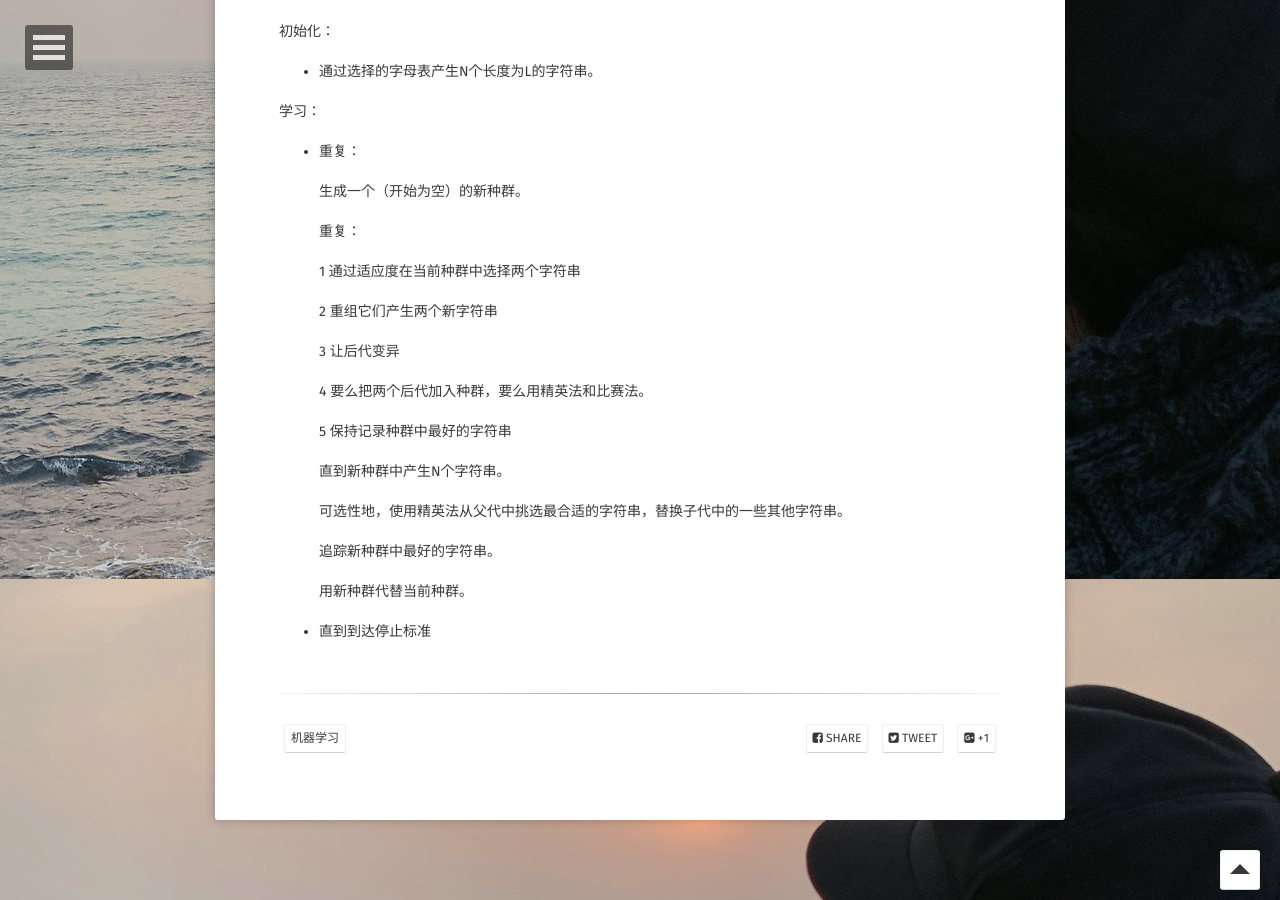
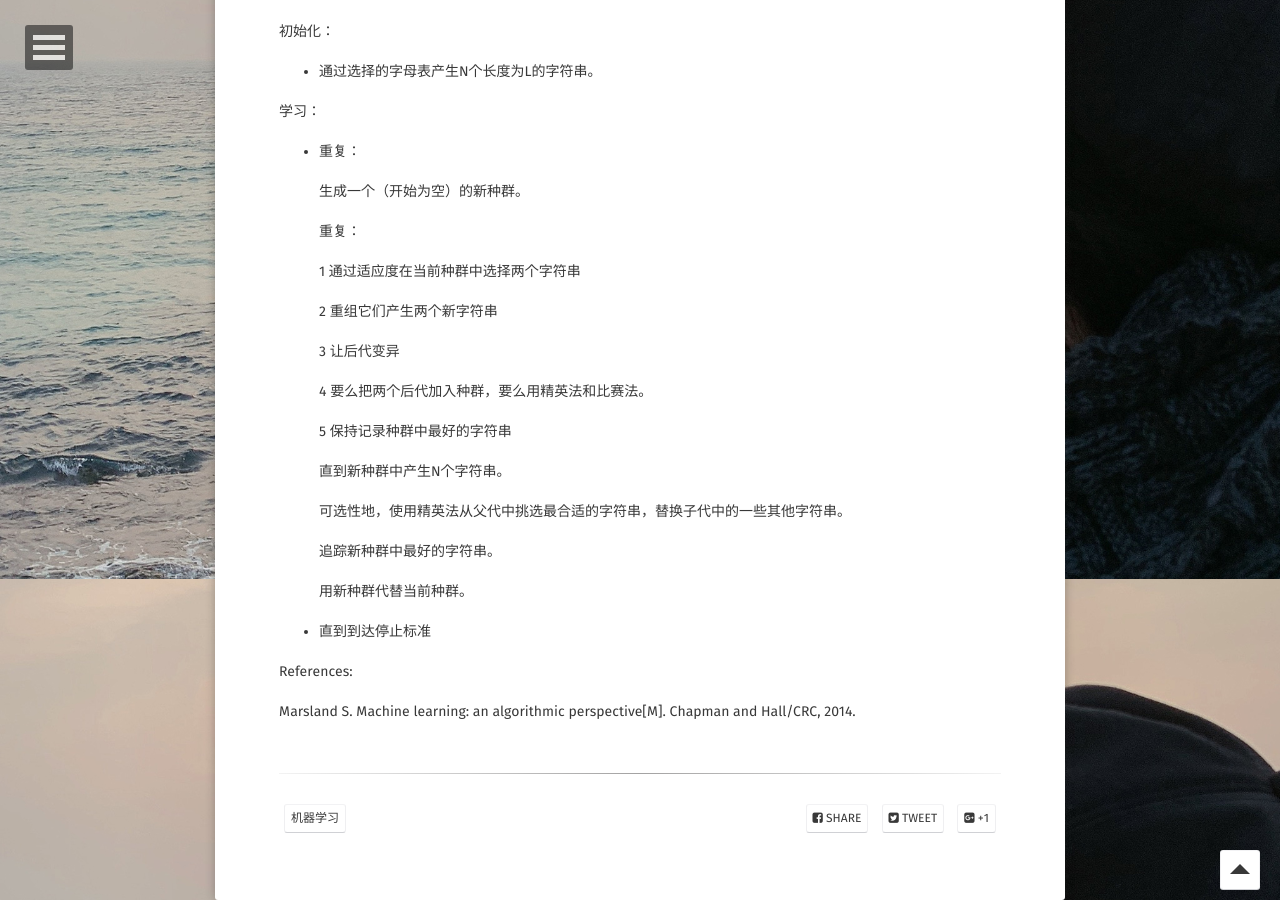
Before and after one commit to YawWQ/yawwq.github.io, a Jekyll site: the page built from _posts/2019-12-11-遗传算法.md, in a window 1280 px wide and 900 px high, scrolled down 3021 px. Built offline with Jekyll 4.4.1, drawn with Linux system fonts in a browser that asks for light colours; some web fonts are replaced; formulas are drawn with MathJax 3.

Commit message:
Update 2019-12-11-遗传算法.md

```diff
--- a/_posts/2019-12-11-遗传算法.md
+++ b/_posts/2019-12-11-遗传算法.md
@@ -137,3 +137,8 @@
     用新种群代替当前种群。
 
 - 直到到达停止标准
+
+
+References:
+
+Marsland S. Machine learning: an algorithmic perspective[M]. Chapman and Hall/CRC, 2014.
```
